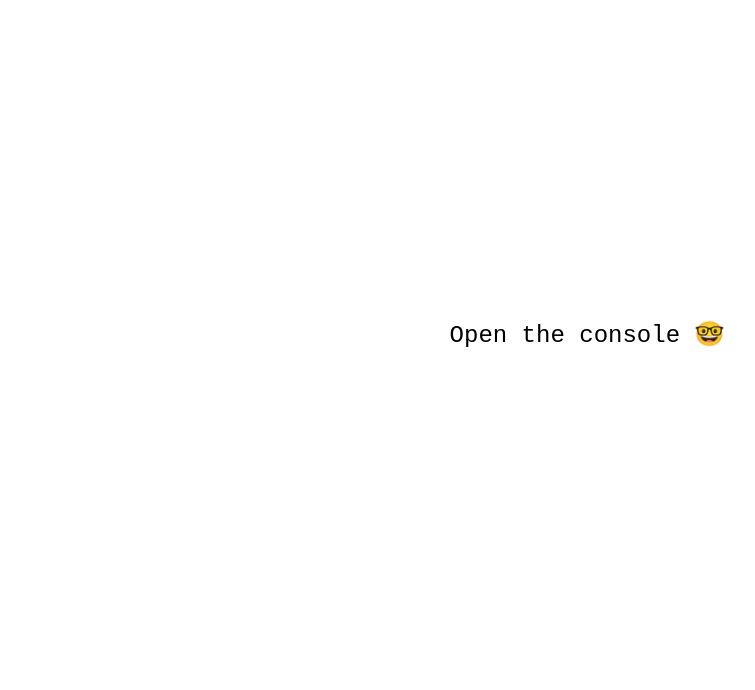
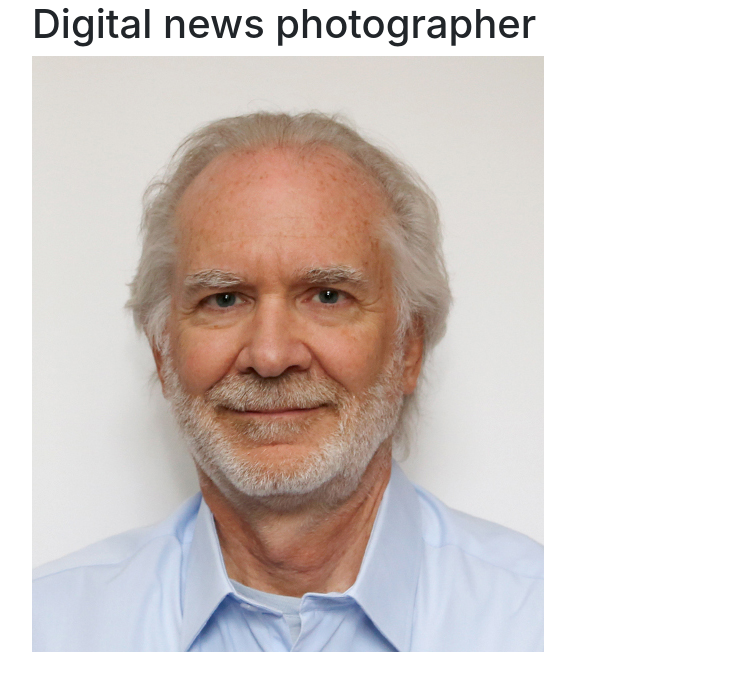
Before and after one commit to johnschults/portfolio, a website built with webpack: page index.html in a window 1280 px wide. Shown: the whole page, without its empty margins (53-808 px from the left). Built offline with nearby package versions, Linux system fonts and the light colour scheme.

Commit message:
add folders for style and images

```diff
--- a/index.html
+++ b/index.html
@@ -3,14 +3,15 @@
   <head>
     <meta charset="UTF-8">
     <title>Playground - JavaScript 101</title>
+    <link rel="stylesheet" href="https://stackpath.bootstrapcdn.com/bootstrap/4.3.1/css/bootstrap.min.css">
+    <link rel="stylesheet" href="stylesheets/application.css">
   </head>
   <body>
-    <p style="margin-top: 40vh; text-align: center; font: normal 24px monospace;">
-      Open the console 🤓
-    </p>
-
-    <!-- Add some HTML in here -->
-
+    <div class="container">
+      <!-- Add some HTML in here -->
+      <h1>Digital news photographer</h1>
+      <img src="images/id_john.jpg" alt="">
+    </div>
     <script src="main.js"></script>
   </body>
 </html>
--- /dev/null
+++ b/stylesheets/application.css
@@ -0,0 +1 @@
+/* CSS rules here */
```
Also changed, not shown: images/id_john.jpg (added).
